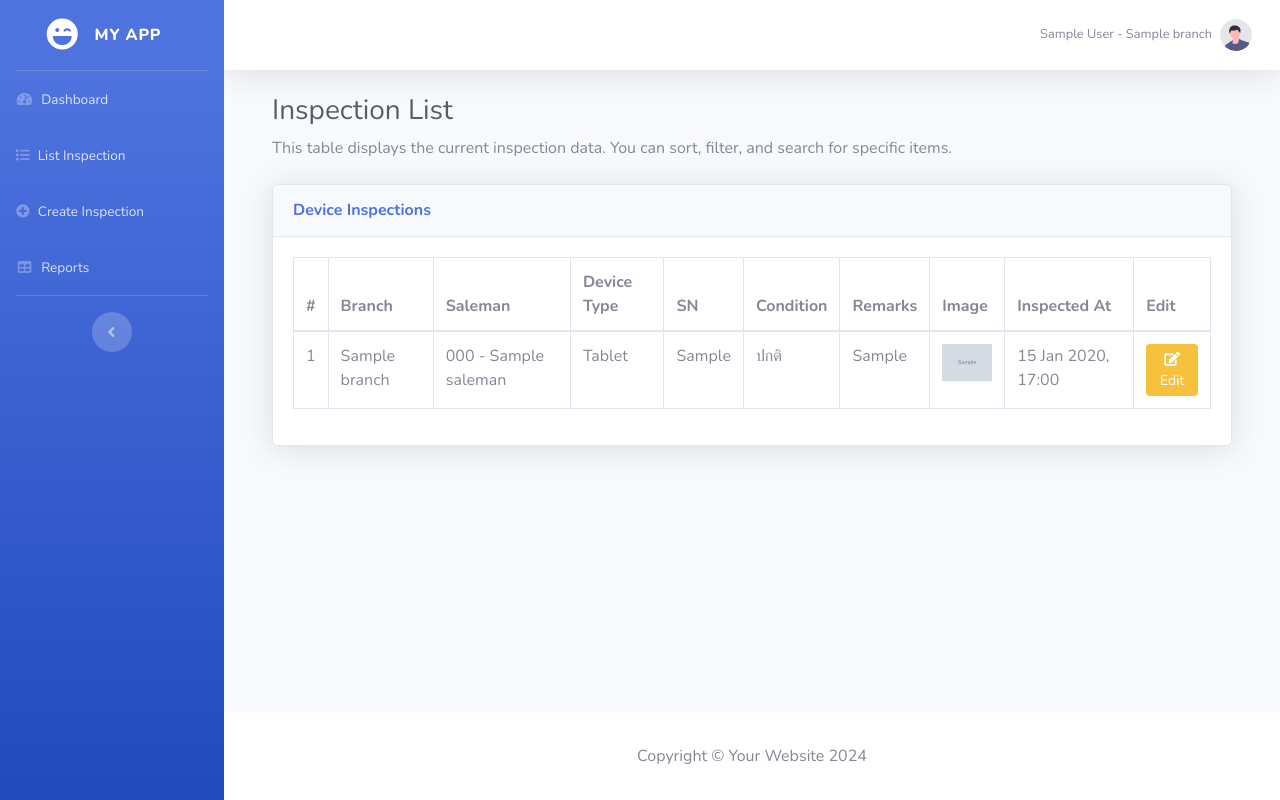
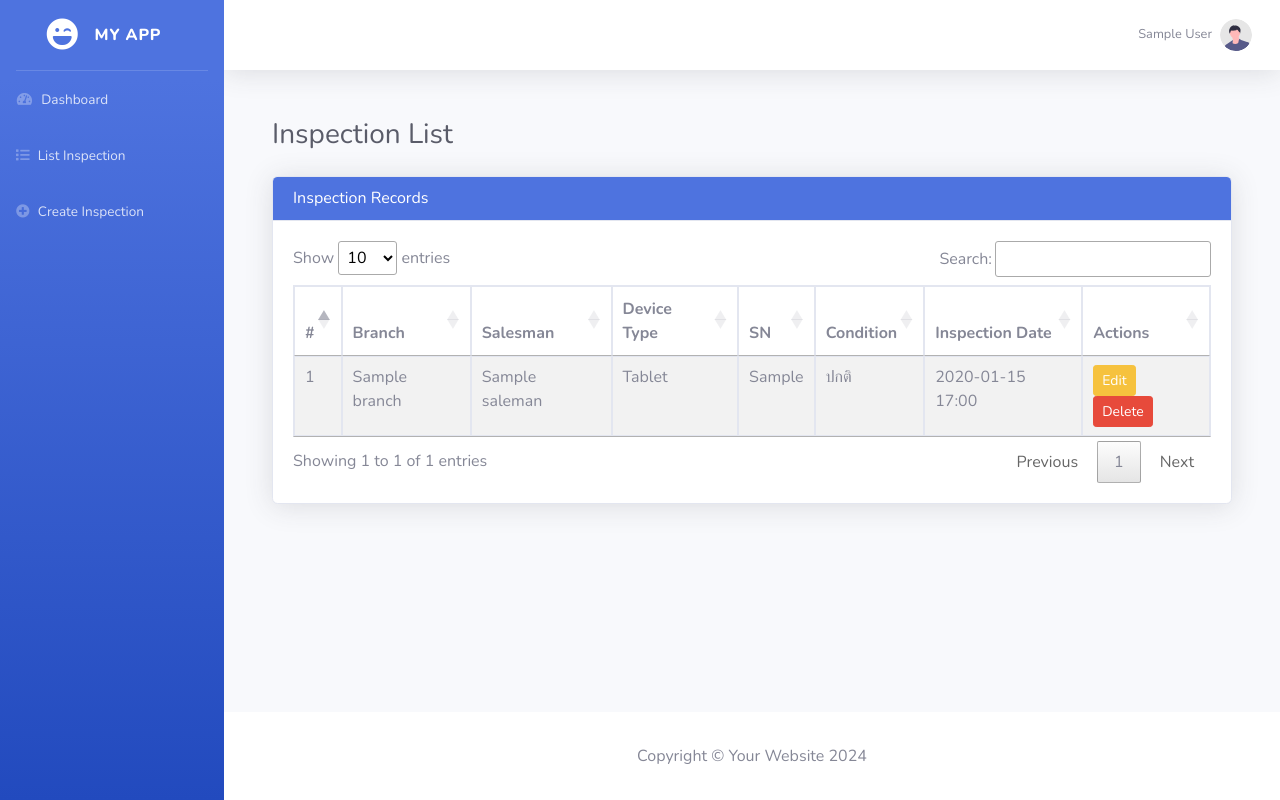
Before and after one commit to Sabhotmail/tabletinspection, a Django app: page /list/ in a window 1280 px wide. Run offline with Django 5.2, Linux system fonts and the light colour scheme; a user stored in the database is signed in; tables that the repository leaves empty hold one stand-in row (values such as "Sample post"); grey boxes marked "Sample" are stand-in pictures; some libraries are stand-ins or nearby versions.

Commit message:
add DataTable in inspection

```diff
--- a/inspection/templates/base.html
+++ b/inspection/templates/base.html
@@ -11,6 +11,11 @@
     <link href="{% static 'vendor/fontawesome-free/css/all.min.css' %}" rel="stylesheet">
     <link href="https://fonts.googleapis.com/css?family=Nunito:200,200i,300,300i,400,400i,600,600i,700,700i,800,800i,900,900i" rel="stylesheet">
     <link href="{% static 'css/sb-admin-2.min.css' %}" rel="stylesheet">
+    <link href="https://cdn.datatables.net/1.13.6/css/jquery.dataTables.min.css" rel="stylesheet">
+
+    <!-- Include jQuery and DataTables -->
+    <script src="https://code.jquery.com/jquery-3.6.0.min.js"></script>
+    <script src="https://cdn.datatables.net/1.13.6/js/jquery.dataTables.min.js"></script>
 </head>
 
 <body id="page-top">
@@ -31,43 +36,25 @@
             <!-- Divider -->
             <hr class="sidebar-divider my-0">
 
-             <!-- Dashboard -->
-             <li class="nav-item">
+            <!-- Menu Items -->
+            <li class="nav-item">
                 <a class="nav-link" href="{% url 'dashboard' %}">
                     <i class="fas fa-fw fa-tachometer-alt"></i>
                     <span>Dashboard</span>
                 </a>
             </li>
-
             <li class="nav-item">
                 <a class="nav-link" href="{% url 'inspection_list' %}">
                     <i class="fas fa-solid fa-list"></i>
                     <span>List Inspection</span>
                 </a>
             </li>
-
             <li class="nav-item">
                 <a class="nav-link" href="{% url 'create_inspection' %}">
                     <i class="fas fa-plus-circle"></i>
                     <span>Create Inspection</span>
                 </a>
             </li>
-
-            <!-- Other Sections -->
-            <li class="nav-item">
-                <a class="nav-link" href="#">
-                    <i class="fas fa-fw fa-table"></i>
-                    <span>Reports</span>
-                </a>
-            </li>
-
-            <!-- Sidebar Divider -->
-            <hr class="sidebar-divider d-none d-md-block">
-
-            <!-- Sidebar Toggler -->
-            <div class="text-center d-none d-md-inline">
-                <button class="rounded-circle border-0" id="sidebarToggle"></button>
-            </div>
         </ul>
         <!-- End of Sidebar -->
 
@@ -79,25 +66,19 @@
 
                 <!-- Topbar -->
                 <nav class="navbar navbar-expand navbar-light bg-white topbar mb-4 static-top shadow">
-                    <!-- Sidebar Toggle -->
                     <button id="sidebarToggleTop" class="btn btn-link d-md-none rounded-circle mr-3">
                         <i class="fa fa-bars"></i>
                     </button>
 
-                    <!-- Topbar Navbar -->
                     <ul class="navbar-nav ml-auto">
-                        <!-- User Information -->
                         <li class="nav-item dropdown no-arrow">
                             <a class="nav-link dropdown-toggle" href="#" id="userDropdown" role="button" data-toggle="dropdown" aria-haspopup="true" aria-expanded="false">
                                 <span class="mr-2 d-none d-lg-inline text-gray-600 small">
                                     {{ request.user.get_full_name|default:request.user.username }}
-                                    - {{ request.user.branch.branchname|default:"No Branch" }}
                                 </span>
                                 <img class="img-profile rounded-circle" src="{% static 'img/undraw_profile.svg' %}">
                             </a>
-                            <!-- Dropdown -->
                             <div class="dropdown-menu dropdown-menu-right shadow animated--grow-in" aria-labelledby="userDropdown">
-                                <div class="dropdown-divider"></div>
                                 <form action="{% url 'logout' %}" method="post" style="display:inline;">
                                     {% csrf_token %}
                                     <button class="dropdown-item" type="submit">Logout</button>
@@ -111,7 +92,7 @@
                 <!-- Page Content -->
                 <div class="container-fluid">
                     {% block content %}
-                    <!-- Your Page Content Here -->
+                    <!-- Page-specific content goes here -->
                     {% endblock %}
                 </div>
                 <!-- End of Page Content -->
@@ -140,17 +121,22 @@
         <i class="fas fa-angle-up"></i>
     </a>
 
-    <!-- Scripts -->
-    <script src="{% static 'vendor/jquery/jquery.min.js' %}"></script>
+    <!-- Additional Scripts -->
     <script src="{% static 'vendor/bootstrap/js/bootstrap.bundle.min.js' %}"></script>
     <script src="{% static 'vendor/jquery-easing/jquery.easing.min.js' %}"></script>
     <script src="{% static 'js/sb-admin-2.min.js' %}"></script>
     <script>
         $(document).ready(function () {
-            $('#dataTable').DataTable(); // Initialize DataTable
+            console.log("Initializing DataTables...");
+            $('#inspectionTable').DataTable({
+                "pageLength": 10,
+                "lengthChange": true,
+                "ordering": true,
+                "searching": true,
+                "responsive": true
+            });
         });
     </script>
-
 </body>
 
 </html>
--- a/inspection/templates/inspection/inspection_list.html
+++ b/inspection/templates/inspection/inspection_list.html
@@ -1,67 +1,39 @@
 {% extends 'base.html' %}
-
 {% block content %}
-<div class="container-fluid">
-
-    <!-- Page Heading -->
-    <h1 class="h3 mb-2 text-gray-800">Inspection List</h1>
-    <p class="mb-4">This table displays the current inspection data. You can sort, filter, and search for specific items.</p>
-
-    <!-- DataTable Example -->
-    <div class="card shadow mb-4">
-        <div class="card-header py-3">
-            <h6 class="m-0 font-weight-bold text-primary">Device Inspections</h6>
-        </div>
+<div class="container mt-5">
+    <div class="row">
+        <div class="col-12">
+            <h1 class="h3 mb-4 text-gray-800">Inspection List</h1>
+            <div class="card shadow">
+                <div class="card-header bg-primary text-white"><h6 class="m-0">Inspection Records</h6></div>
                 <div class="card-body">
                     <div class="table-responsive">
-                <table class="table table-bordered" id="dataTable" width="100%" cellspacing="0">
+                        <table id="inspectionTable" class="table table-striped table-bordered" style="width:100%">
                             <thead>
                                 <tr>
                                     <th>#</th>
                                     <th>Branch</th>
-                            <th>Saleman</th>
+                                    <th>Salesman</th>
                                     <th>Device Type</th>
                                     <th>SN</th>
                                     <th>Condition</th>
-                            <th>Remarks</th>
-                            <th>Image</th>
-                            <th>Inspected At</th>
-                            <th>Edit</th>
+                                    <th>Inspection Date</th>
+                                    <th>Actions</th>
                                 </tr>
                             </thead>
-                    {% comment %} <tfoot>
-                        <tr>
-                            <th>#</th>
-                            <th>Branch</th>
-                            <th>Device Type</th>
-                            <th>Condition</th>
-                            <th>Remarks</th>
-                            <th>Image</th>
-                            <th>Inspected At</th>
-                        </tr>
-                    </tfoot> {% endcomment %}
                             <tbody>
                                 {% for inspection in inspections %}
                                 <tr>
                                     <td>{{ forloop.counter }}</td>
                                     <td>{{ inspection.branch.branchname }}</td>
-                            <td>{{ inspection.saleman }}</td>
+                                    <td>{{ inspection.saleman.salemanname }}</td>
                                     <td>{{ inspection.device_type }}</td>
                                     <td>{{ inspection.sn }}</td>
                                     <td>{{ inspection.condition }}</td>
-                            <td>{{ inspection.remarks|default:"N/A" }}</td>
+                                    <td>{{ inspection.inspected_at|date:"Y-m-d H:i" }}</td>
                                     <td>
-                                {% if inspection.image %}
-                                <img src="{{ inspection.image.url }}" alt="Image" style="width: 50px; height: auto;">
-                                {% else %}
-                                No Image
-                                {% endif %}
-                            </td>
-                            <td>{{ inspection.inspected_at|date:"d M Y, H:i" }}</td>
-                            <td>
-                                <a href="{% url 'edit_inspection' inspection.id %}" class="btn btn-sm btn-warning">
-                                    <i class="fas fa-edit"></i> Edit
-                                </a>
+                                        <a href="{% url 'edit_inspection' inspection.id %}" class="btn btn-sm btn-warning">Edit</a>
+                                        <a href="{% url 'delete_inspection' inspection.id %}" class="btn btn-sm btn-danger">Delete</a>
                                     </td>
                                 </tr>
                                 {% endfor %}
@@ -70,6 +42,7 @@
                     </div>
                 </div>
             </div>
-
+        </div>
+    </div>
 </div>
 {% endblock %}
--- a/inspection/urls.py
+++ b/inspection/urls.py
@@ -2,7 +2,7 @@ from django.urls import path
 from django.contrib.auth.views import LoginView, LogoutView
 from django.contrib.auth import views as auth_views
 from . import views
-
+from .views import delete_inspection
 
 
 urlpatterns = [
@@ -22,4 +22,5 @@ urlpatterns = [
     path('list/', views.inspection_list, name='inspection_list'),  # รายการทั้งหมด
     path('create/', views.create_inspection, name='create_inspection'),  # สร้างข้อมูลใหม่
     path('dashboard/', views.dashboard, name='dashboard'),
+    path('delete/<int:inspection_id>/', delete_inspection, name='delete_inspection'),
 ]
--- a/inspection/views.py
+++ b/inspection/views.py
@@ -13,7 +13,12 @@ from django.db.models.functions import TruncDate
 
 @login_required
 def inspection_list(request):
-    inspections = DeviceInspection.objects.filter(branch=request.user.branch)  # แสดงเฉพาะข้อมูลของ branch
+    # ตรวจสอบว่าผู้ใช้เป็น admin หรือไม่
+    if request.user.is_superuser:
+        inspections = DeviceInspection.objects.all()  # Admin เห็นข้อมูลทุกสาขา
+    else:
+        inspections = DeviceInspection.objects.filter(branch=request.user.branch)  # ผู้ใช้ธรรมดาเห็นเฉพาะ branch ของตัวเอง
+
     return render(request, 'inspection/inspection_list.html', {'inspections': inspections})
 
 
@@ -35,7 +40,7 @@ def create_inspection(request):
 @login_required
 def edit_inspection(request, pk):
     # ดึงข้อมูลที่ตรงกับ branch ของผู้ใช้
-    inspection = get_object_or_404(DeviceInspection, pk=pk, branch=request.user.branch)
+    inspection = get_object_or_404(DeviceInspection, pk=pk)
 
     if request.method == 'POST':
         form = DeviceInspectionForm(request.POST, request.FILES, instance=inspection, user=request.user)
@@ -138,3 +143,13 @@ def dashboard(request):
         'branch_stats': branch_stats,
     }
     return render(request, 'dashboard.html', context)
+
+
+@login_required
+def delete_inspection(request, inspection_id):
+    inspection = get_object_or_404(DeviceInspection, id=inspection_id)
+    if request.method == 'POST':
+        inspection.delete()
+        messages.success(request, "Inspection deleted successfully!")
+        return redirect('inspection_list')
+    return render(request, 'inspection/confirm_delete.html', {'inspection': inspection})
```
Also changed, not shown: inspection/forms.py (+23 -14 lines), inspection/templates/inspection/confirm_delete.html (added, +29 -0 lines), inspection/migrations/0001_initial.py, inspection/migrations/0002_saleman_deviceinspection_saleman.py (deleted), inspection/migrations/0003_deviceinspection_sn.py (deleted), inspection/migrations/0004_saleman_status.py (deleted), inspection/migrations/0005_alter_deviceinspection_sn.py (deleted), media/uploads/1733728405482_ojnsUYf.jpg (added), media/uploads/1733886882946.jpg (added), media/uploads/1733898576738.jpg (added), media/uploads/1733898576738_QF7h2BL.jpg (added), media/uploads/1733898576738_QsQtZD3.jpg (added), media/uploads/1733898576738_qJ9EumP.jpg (added). Lines whose indentation alone changed are shown as unchanged.
